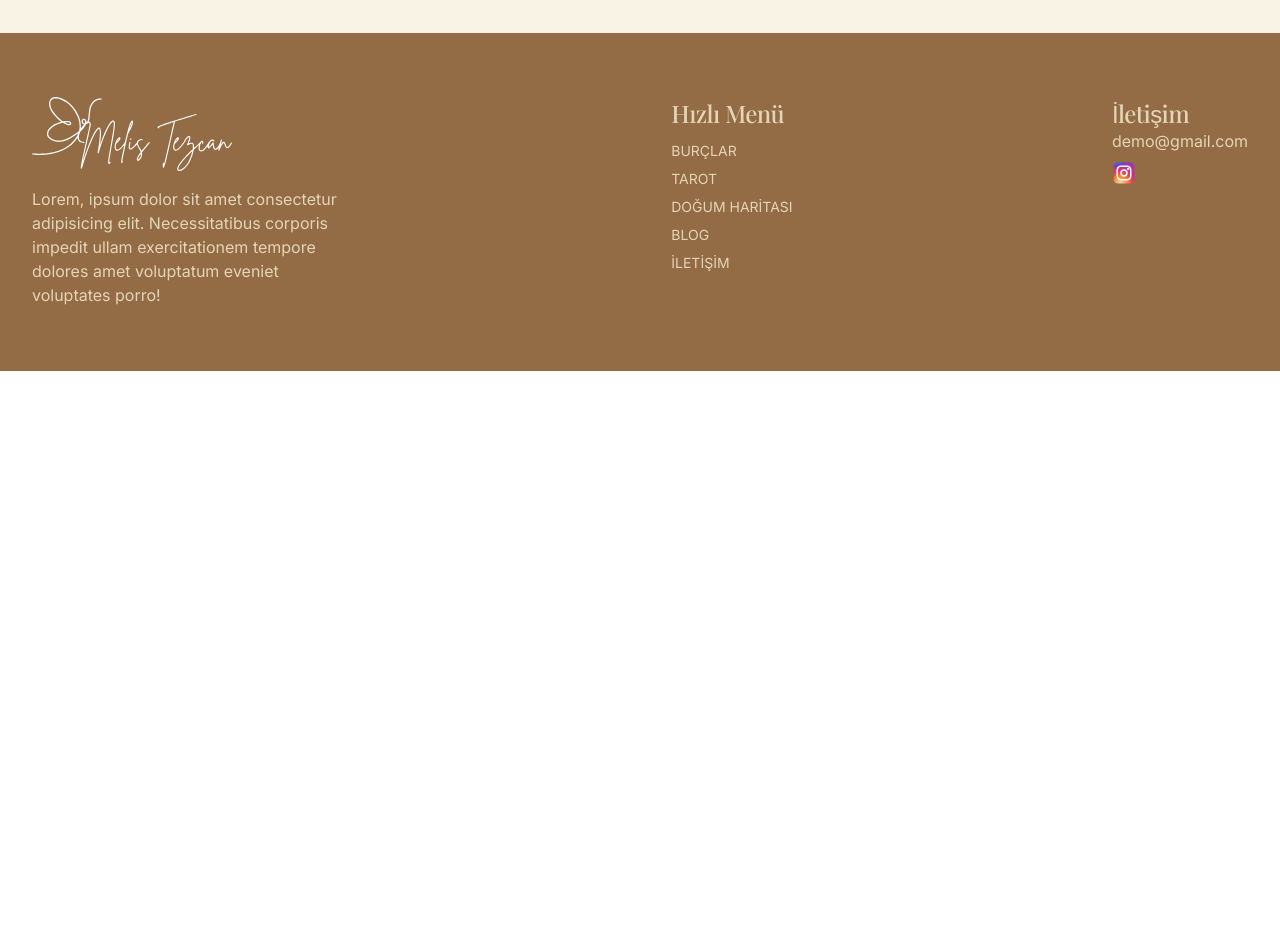
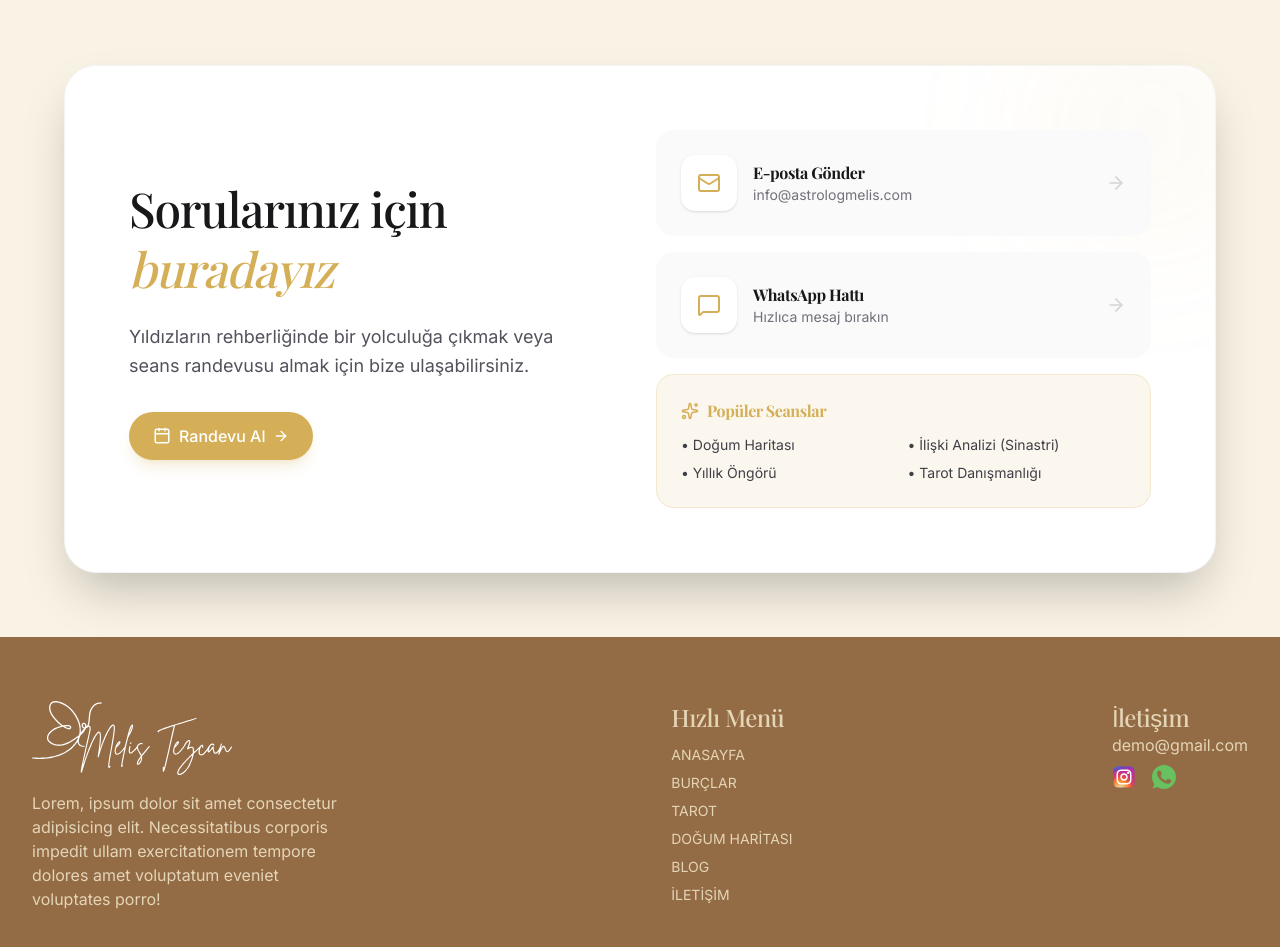
Before and after one commit to berkeozbek540/astrology, a Next.js app: page / in a window 1280 px wide. Shown: the part 1880-2827 px from the top of the page. Before the commit the page ends 2251 px from the top, so only its background shows below. Built offline with nearby package versions, Linux system fonts and the light colour scheme; a web font is replaced by a local one.

Commit message:
add home contact

```diff
--- a/app/(site)/page.tsx
+++ b/app/(site)/page.tsx
@@ -1,5 +1,6 @@
 import Banner from "@/components/home/Banner";
 import Blog from "@/components/home/Blog";
+import Contact from "@/components/home/Contact";
 import Hero from "@/components/home/Hero";
 import Services from "@/components/home/Services";
 import PageTransition from "@/components/layout/PageTransition";
@@ -12,6 +13,7 @@ const HomePage = () => {
         <Banner />
         <Services />
         <Blog />
+        <Contact />
       </div>
     </PageTransition>
   );
--- /dev/null
+++ b/components/home/Contact.tsx
@@ -0,0 +1,90 @@
+"use client";
+import { motion } from "framer-motion";
+import { Mail, MessageSquare, ArrowRight, Sparkles, Calendar, BookOpen } from "lucide-react";
+import Link from "next/link";
+
+const Contact = () => {
+  return (
+    <motion.section
+      initial={{ opacity: 0, y: 20 }}
+      whileInView={{ opacity: 1, y: 0 }}
+      viewport={{ once: true }}
+      transition={{ duration: 0.8, ease: "easeOut" }}
+      className="mt-24 px-4 max-w-7xl mx-auto">
+      <div className="grid grid-cols-1 lg:grid-cols-2 gap-8 bg-white dark:bg-zinc-900 rounded-[2rem] p-8 md:p-16 shadow-2xl border border-zinc-100 dark:border-zinc-800 overflow-hidden relative">
+        <div className="absolute top-0 right-0 -mr-16 -mt-16 w-64 h-64 bg-altin/5 rounded-full blur-3xl" />
+        <div className="flex flex-col justify-center space-y-8 z-10">
+          <div>
+            <h2 className="text-4xl md:text-5xl font-serif text-zinc-900 dark:text-white leading-tight">
+              Sorularınız için <br /> <span className="italic text-altin">buradayız</span>
+            </h2>
+            <p className="mt-6 text-zinc-600 dark:text-zinc-400 text-lg leading-relaxed max-w-md">
+              Yıldızların rehberliğinde bir yolculuğa çıkmak veya seans randevusu almak için bize
+              ulaşabilirsiniz.
+            </p>
+          </div>
+          <div className="flex flex-wrap gap-4">
+            <Link
+              href="/iletisim"
+              className="flex items-center gap-2 bg-altin text-white px-6 py-3 rounded-full hover:bg-altin/90 transition-all shadow-lg shadow-altin/20 group">
+              <Calendar size={18} />
+              <span className="font-medium">Randevu Al</span>
+              <ArrowRight size={16} className="group-hover:translate-x-1 transition-transform" />
+            </Link>
+          </div>
+        </div>
+        <div className="grid grid-cols-1 gap-4 z-10">
+          <a
+            href="mailto:info@astrologmelis.com"
+            className="group flex items-center justify-between p-6 bg-zinc-50 dark:bg-zinc-800/50 rounded-2xl border border-transparent hover:border-altin/30 transition-all duration-300">
+            <div className="flex items-center gap-4">
+              <div className="p-4 bg-white dark:bg-zinc-800 rounded-xl shadow-sm group-hover:scale-110 transition-transform">
+                <Mail className="text-altin" size={24} />
+              </div>
+              <div>
+                <h4 className="font-bold text-zinc-900 dark:text-zinc-100">E-posta Gönder</h4>
+                <p className="text-sm text-zinc-500">info@astrologmelis.com</p>
+              </div>
+            </div>
+            <ArrowRight
+              className="text-zinc-300 group-hover:text-altin group-hover:translate-x-1 transition-all"
+              size={20}
+            />
+          </a>
+          <a
+            href="https://wa.me/905545153251"
+            target="_blank"
+            rel="noopener noreferrer"
+            className="group flex items-center justify-between p-6 bg-zinc-50 dark:bg-zinc-800/50 rounded-2xl border border-transparent hover:border-altin/30 transition-all duration-300">
+            <div className="flex items-center gap-4">
+              <div className="p-4 bg-white dark:bg-zinc-800 rounded-xl shadow-sm group-hover:scale-110 transition-transform">
+                <MessageSquare className="text-altin" size={24} />
+              </div>
+              <div>
+                <h4 className="font-bold text-zinc-900 dark:text-zinc-100">WhatsApp Hattı</h4>
+                <p className="text-sm text-zinc-500">Hızlıca mesaj bırakın</p>
+              </div>
+            </div>
+            <ArrowRight
+              className="text-zinc-300 group-hover:text-altin group-hover:translate-x-1 transition-all"
+              size={20}
+            />
+          </a>
+          <div className="p-6 bg-altin/10 border border-altin/20 rounded-2xl">
+            <h4 className="font-bold text-altin flex items-center gap-2">
+              <Sparkles size={18} /> Popüler Seanslar
+            </h4>
+            <ul className="mt-3 grid grid-cols-1 sm:grid-cols-2 gap-2 text-sm text-zinc-700 dark:text-zinc-300">
+              <li>• Doğum Haritası</li>
+              <li>• İlişki Analizi (Sinastri)</li>
+              <li>• Yıllık Öngörü</li>
+              <li>• Tarot Danışmanlığı</li>
+            </ul>
+          </div>
+        </div>
+      </div>
+    </motion.section>
+  );
+};
+
+export default Contact;
--- a/components/layout/Footer.tsx
+++ b/components/layout/Footer.tsx
@@ -1,7 +1,6 @@
 import Link from "next/link";
 import { links } from "@/lib/nav-links";
 import Image from "next/image";
-import { Mail } from "lucide-react";
 
 const Footer = () => {
   return (
@@ -23,6 +22,11 @@ const Footer = () => {
           </div>
           <div className="pb-8 md:pb-0">
             <h2 className="text-bej text-2xl mb-2">Hızlı Menü</h2>
+            <Link
+              href="/"
+              className="text-sm block py-1 text-bej hover:text-koyu transition-colors duration-300">
+              ANASAYFA
+            </Link>
             {links.map(({ href, label }) => (
               <Link
                 key={href}
@@ -36,9 +40,19 @@ const Footer = () => {
             <h2 className="text-bej text-2xl">İletişim</h2>
             <p className="text-bej">demo@gmail.com</p>
 
+            <div className="flex gap-4">
               <Link href="https://www.instagram.com/astrolog.melistezcan/" target="_blank">
                 <Image
                   src="/icons/social/instagram.svg"
+                  alt="Instagram"
+                  width={24}
+                  height={24}
+                  className="mt-2"
+                />
+              </Link>
+              <Link href="https://wa.me/905545153251" target="_blank">
+                <Image
+                  src="/icons/social/whatsapp.svg"
                   alt="Instagram"
                   width={24}
                   height={24}
@@ -49,6 +63,7 @@ const Footer = () => {
           </div>
         </div>
       </div>
+    </div>
   );
 };
 
```
Lines whose indentation alone changed are shown as unchanged.
